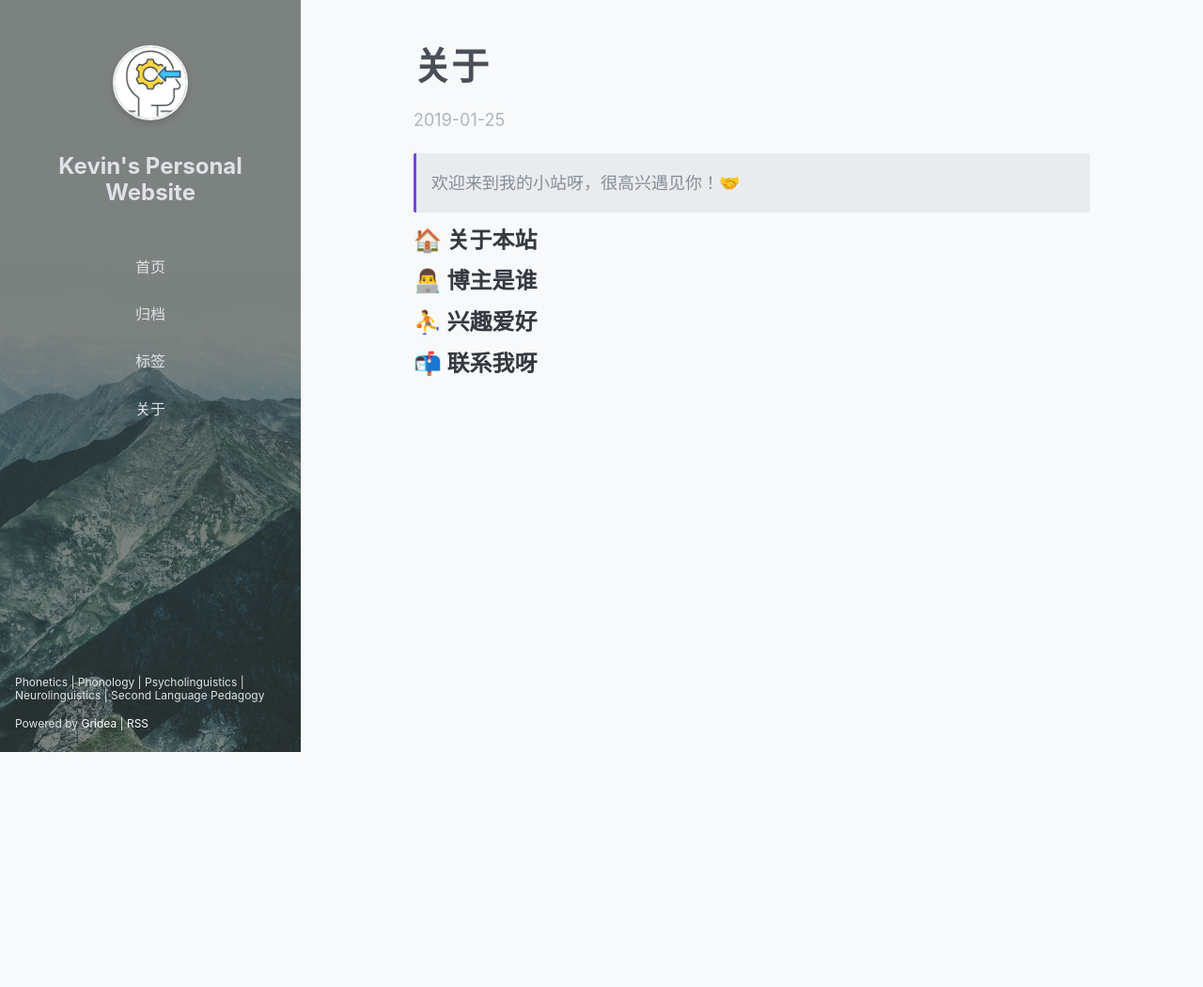
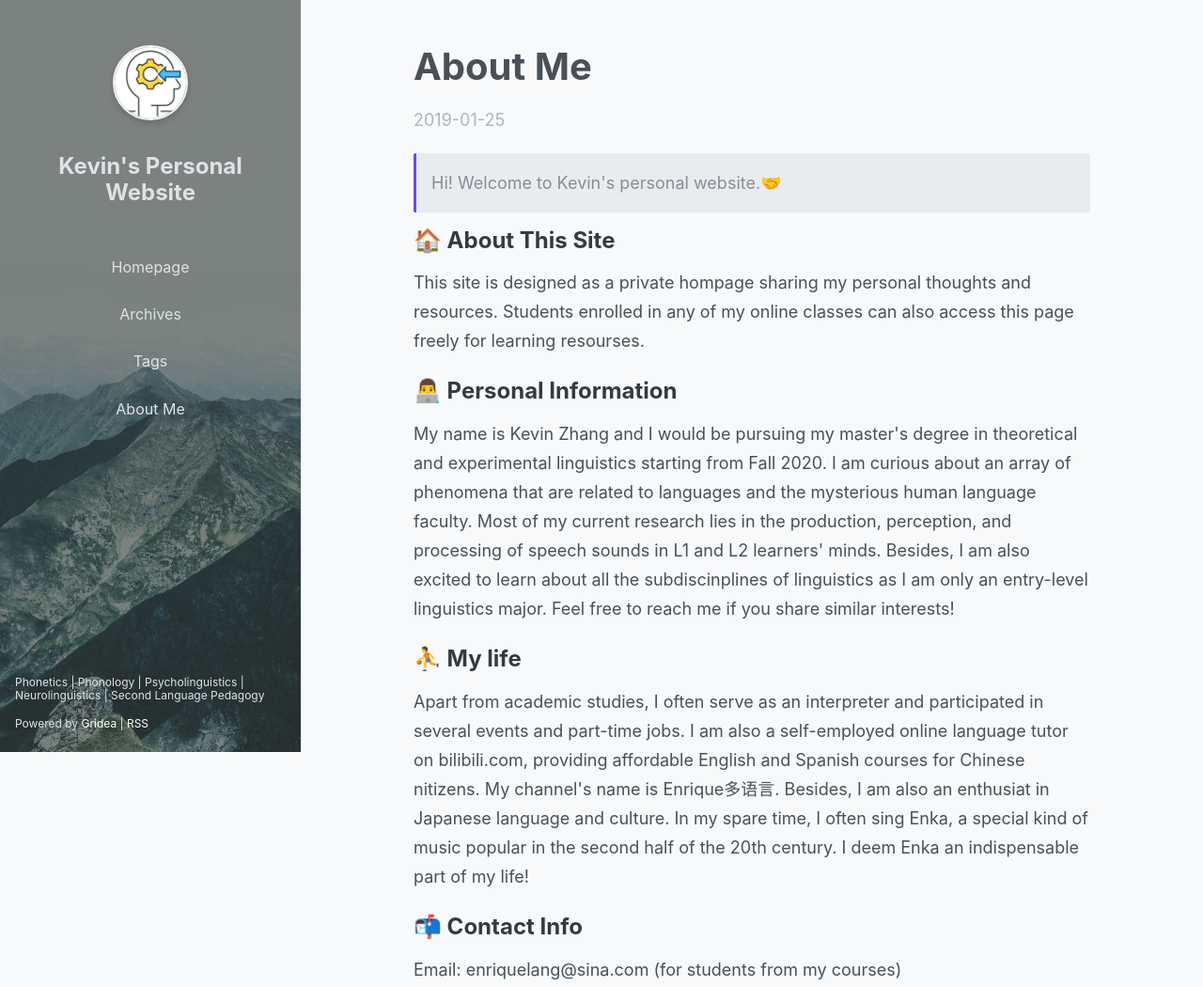
Before and after one commit to kevinzhang-ling/kevinzhang-ling.github.io, a plain HTML site: page post/about/index.html in a window 1280 px wide. Shown: the whole page at 94% size. Before the commit the page ends 800 px from the top, so only its background shows below. Drawn offline with nearby package versions, Linux system fonts and the light colour scheme.

Commit message:
update from gridea: 2020-03-26 17:05:06

```diff
--- a/atom.xml
+++ b/atom.xml
@@ -2,7 +2,7 @@
 <feed xmlns="http://www.w3.org/2005/Atom">
     <id>https://kevinzhang-ling.github.io</id>
     <title>Kevin&apos;s Personal Website</title>
-    <updated>2020-03-25T17:12:04.972Z</updated>
+    <updated>2020-03-26T09:05:06.482Z</updated>
     <generator>https://github.com/jpmonette/feed</generator>
     <link rel="alternate" href="https://kevinzhang-ling.github.io"/>
     <link rel="self" href="https://kevinzhang-ling.github.io/atom.xml"/>
--- a/post/about/index.html
+++ b/post/about/index.html
@@ -3,12 +3,12 @@
   <head>
     <meta charset="utf-8" >
 
-<title>关于 | Kevin&#39;s Personal Website</title>
+<title>About Me | Kevin&#39;s Personal Website</title>
 
 <meta name="viewport" content="width=device-width, initial-scale=1, maximum-scale=1, user-scalable=no">
 
 <link rel="stylesheet" href="https://use.fontawesome.com/releases/v5.7.2/css/all.css" integrity="sha384-fnmOCqbTlWIlj8LyTjo7mOUStjsKC4pOpQbqyi7RrhN7udi9RwhKkMHpvLbHG9Sr" crossorigin="anonymous">
-<link rel="shortcut icon" href="https://kevinzhang-ling.github.io/favicon.ico?v=1585156321661">
+<link rel="shortcut icon" href="https://kevinzhang-ling.github.io/favicon.ico?v=1585213194932">
 <link rel="stylesheet" href="https://kevinzhang-ling.github.io/styles/main.css">
 
 
@@ -19,13 +19,10 @@
 
 
     <meta name="description" content="
-欢迎来到我的小站呀，很高兴遇见你！🤝
+Hi! Welcome to Kevin's personal website.🤝
 
-🏠 关于本站
-👨‍💻 博主是谁
-⛹ 兴趣爱好
-📬 联系我呀
-..." />
+🏠 About This Site
+This site is designed as a private hompage sharing my pe..." />
     <meta name="keywords" content="" />
   </head>
   <body>
@@ -35,7 +32,7 @@
   <div class="top-container" data-aos="fade-right">
     <div class="top-header-container">
       <a class="site-title-container" href="https://kevinzhang-ling.github.io">
-        <img src="https://kevinzhang-ling.github.io/images/avatar.png?v=1585156321661" class="site-logo">
+        <img src="https://kevinzhang-ling.github.io/images/avatar.png?v=1585213194932" class="site-logo">
         <h1 class="site-title">Kevin&#39;s Personal Website</h1>
       </a>
       <div class="menu-btn" @click="menuVisible = !menuVisible">
@@ -46,25 +43,25 @@
 
 
           <a href="/" class="site-nav">
-            首页
+            Homepage
           </a>
 
 
 
           <a href="/archives" class="site-nav">
-            归档
+            Archives
           </a>
 
 
 
           <a href="/tags" class="site-nav">
-            标签
+            Tags
           </a>
 
 
 
           <a href="/post/about" class="site-nav">
-            关于
+            About Me
           </a>
 
 
@@ -97,17 +94,21 @@
       <div class="main-container">
         <div class="content-container" data-aos="fade-up">
           <div class="post-detail">
-            <h2 class="post-title">关于</h2>
+            <h2 class="post-title">About Me</h2>
             <div class="post-date">2019-01-25</div>
 
             <div class="post-content" v-pre>
               <blockquote>
-<p>欢迎来到我的小站呀，很高兴遇见你！🤝</p>
+<p>Hi! Welcome to Kevin's personal website.🤝</p>
 </blockquote>
-<h2 id="关于本站">🏠 关于本站</h2>
-<h2 id="博主是谁">👨‍💻 博主是谁</h2>
-<h2 id="兴趣爱好">⛹ 兴趣爱好</h2>
-<h2 id="联系我呀">📬 联系我呀</h2>
+<h2 id="about-this-site">🏠 About This Site</h2>
+<p>This site is designed as a private hompage sharing my personal thoughts and resources. Students enrolled in any of my online classes can also access this page freely for learning resourses.</p>
+<h2 id="personal-information">👨‍💻 Personal Information</h2>
+<p>My name is Kevin Zhang and I would be pursuing my master's degree in theoretical and experimental linguistics starting from Fall 2020. I am curious about an array of phenomena that are related to languages and the mysterious human language faculty. Most of my current research lies in the production, perception, and processing of speech sounds in L1 and L2 learners' minds. Besides, I am also excited to learn about all the subdiscinplines of linguistics as I am only an entry-level linguistics major. Feel free to reach me if you share similar interests!</p>
+<h2 id="my-life">⛹ My life</h2>
+<p>Apart from academic studies, I often serve as an interpreter and participated in several events and part-time jobs. I am also a self-employed online language tutor on bilibili.com, providing affordable English and Spanish courses for Chinese nitizens. My channel's name is Enrique多语言. Besides, I am also an enthusiat in Japanese language and culture. In my spare time, I often sing Enka, a special kind of music popular in the second half of the 20th century. I deem Enka an indispensable part of my life!</p>
+<h2 id="contact-info">📬 Contact Info</h2>
+<p>Email: enriquelang@sina.com (for students from my courses)</p>
 
             </div>
 
```
Also changed, not shown: archives/index.html (+6 -6 lines), index.html (+6 -6 lines), post/hello-gridea/index.html (+6 -6 lines), tag/mVo9rgJEV/index.html (+6 -6 lines), tags/index.html (+6 -6 lines).
